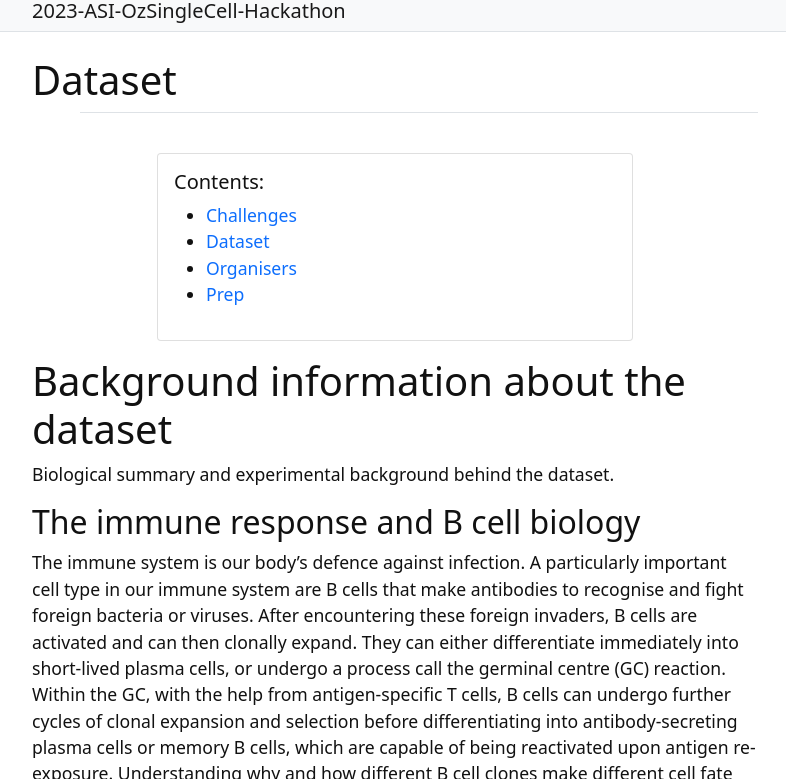
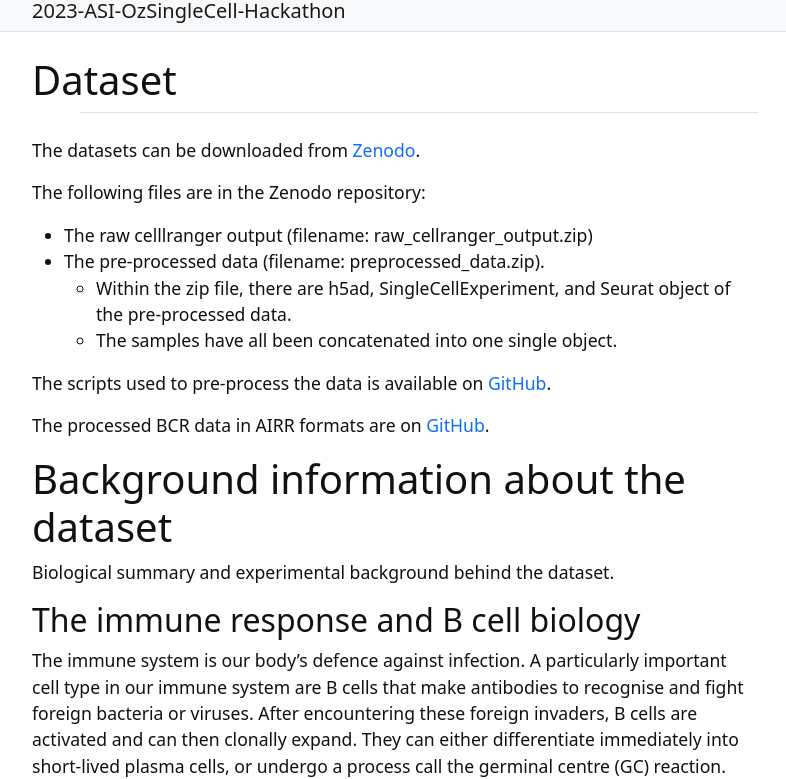
Before and after one commit to 2023-asi-ozsinglecell-hackathon/system-immunology-hackathon, a Jekyll site: the page built from content/dataset.md, in a window 1280 px wide and 900 px high, cut to the strip 121-900 px from the top of the window. Shown: the whole strip, without its empty margins (245-1031 px from the left). Built offline with Jekyll 4.4.1, drawn with Linux system fonts in a browser that asks for light colours.

Commit message:
Update dataset.md

```diff
--- a/content/dataset.md
+++ b/content/dataset.md
@@ -2,8 +2,6 @@
 title: Dataset
 nav: Dataset
 ---
-
-{% capture text %}
 
 The datasets can be downloaded from [Zenodo](https://zenodo.org/record/8303282).
 
@@ -17,12 +15,6 @@ The following files are in the Zenodo repository:
 The scripts used to pre-process the data is available on [GitHub](https://github.com/2023-asi-ozsinglecell-hackathon/data_preprocessing).
 
 The processed BCR data in AIRR formats are on [GitHub](https://github.com/2023-asi-ozsinglecell-hackathon/data_preprocessing/tree/main/data/vdj_b).
-
-
-
-{% endcapture %}
-
-{% include toc.html %}
 
 # Background information about the dataset
 
```
